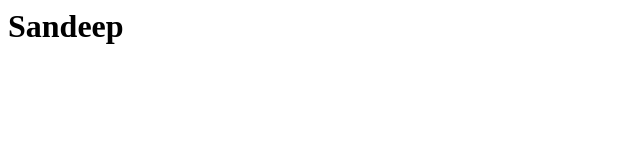
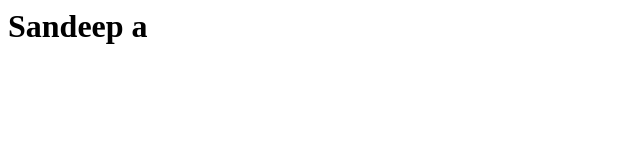
Before and after one commit to ragu-1997/Project-Microservice, a plain HTML site: page index.html in a window 1280 px wide. Shown: the full height of the page, 0-640 px from the left. Drawn offline with Linux system fonts and the light colour scheme.

Commit message:
Update index.html

```diff
--- a/index.html
+++ b/index.html
@@ -1 +1 @@
-<h1> Sandeep</h1>
+<h1> Sandeep a</h1>
```
